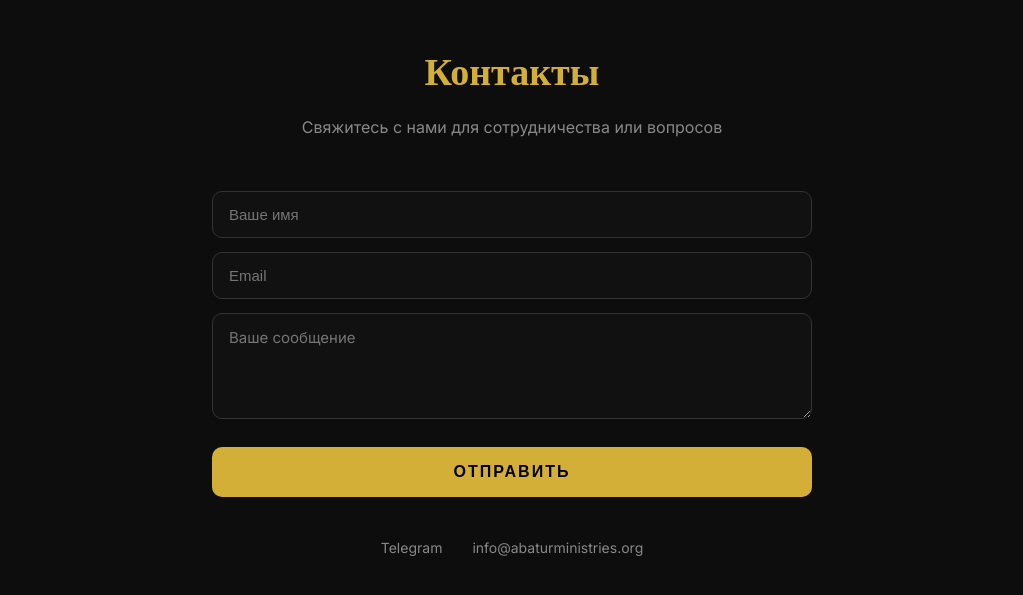
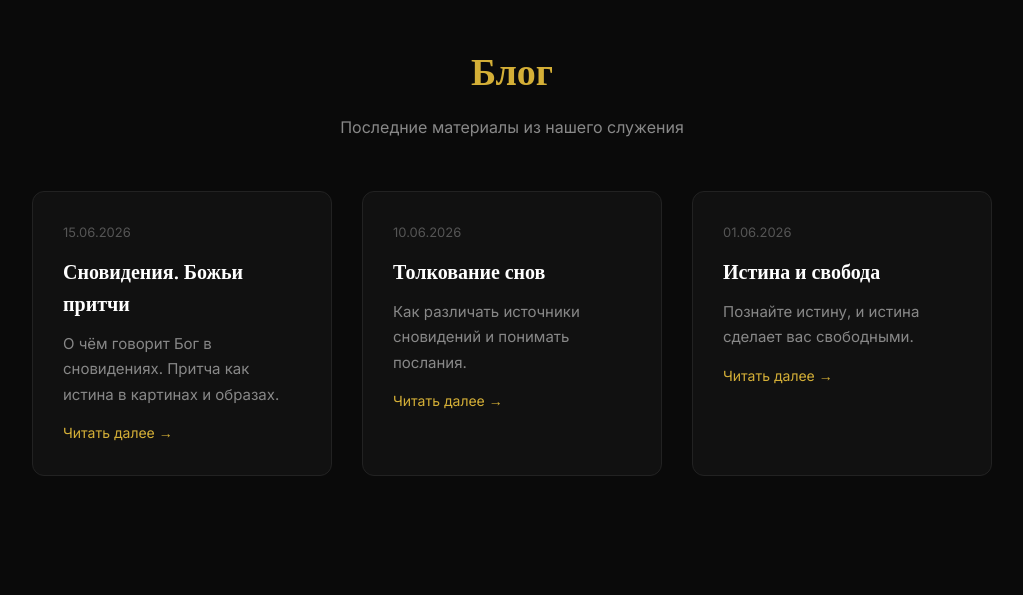
Before and after one commit to oabaturov-ops/abaturov, a Next.js app: page / in a window 1280 px wide. Shown: the part 2822-3417 px from the top of the page, without its empty margins (128-1151 px from the left). Built offline with nearby package versions, Linux system fonts and the light colour scheme.

Commit message:
add scroll animations, blog preview, email subscription

```diff
--- a/package.json
+++ b/package.json
@@ -9,6 +9,7 @@
     "lint": "eslint"
   },
   "dependencies": {
+    "@supabase/supabase-js": "^2.108.2",
     "next": "16.2.9",
     "react": "19.2.4",
     "react-dom": "19.2.4"
--- /dev/null
+++ b/src/app/api/subscribe/route.ts
@@ -0,0 +1,24 @@
+import { NextResponse } from "next/server";
+import { createClient } from "@supabase/supabase-js";
+
+const supabase = createClient(
+  process.env.NEXT_PUBLIC_SUPABASE_URL!,
+  process.env.NEXT_PUBLIC_SUPABASE_ANON_KEY!
+);
+
+export async function POST(request: Request) {
+  try {
+    const { email } = await request.json();
+    if (!email || !email.includes("@")) {
+      return NextResponse.json({ error: "Invalid email" }, { status: 400 });
+    }
+    const { error } = await supabase.from("subscribers").insert([{ email }]);
+    if (error) {
+      if (error.code === "23505") return NextResponse.json({ message: "Already subscribed" });
+      return NextResponse.json({ error: error.message }, { status: 500 });
+    }
+    return NextResponse.json({ message: "OK" });
+  } catch {
+    return NextResponse.json({ error: "Server error" }, { status: 500 });
+  }
+}
--- a/src/app/page.tsx
+++ b/src/app/page.tsx
@@ -1,6 +1,8 @@
 "use client";
 
 import Nav from "@/components/Nav";
+import AnimatedSection from "@/components/AnimatedSection";
+import SubscribeForm from "@/components/SubscribeForm";
 
 const projects = [
   {
@@ -64,6 +66,7 @@ export default function Home() {
 
       {/* About */}
       <section id="about" style={{ padding: "120px 20px", maxWidth: 900, margin: "0 auto", textAlign: "center" }}>
+      <AnimatedSection>
         <h2 style={{ color: "#d4af37", fontSize: 38, marginBottom: 30, fontWeight: 600 }}>
           {"\u041E \u043A\u043E\u043D\u0446\u0435\u043F\u0446\u0438\u0438"}
         </h2>
@@ -87,6 +90,7 @@ export default function Home() {
             <p style={{ color: "#888", fontSize: 15, lineHeight: 1.7 }}>{"\u0418\u043C\u044F \u043A\u0430\u043A \u043A\u043B\u044E\u0447 \u043A \u043B\u0438\u0447\u043D\u043E\u0441\u0442\u0438. \u0420\u0443\u0441\u0441\u043A\u0430\u044F \u0440\u0435\u043B\u0438\u0433\u0438\u043E\u0437\u043D\u0430\u044F \u0444\u0438\u043B\u043E\u0441\u043E\u0444\u0438\u044F \u0432 \u0441\u043E\u0432\u0440\u0435\u043C\u0435\u043D\u043D\u043E\u043C \u043F\u0440\u043E\u0447\u0442\u0435\u043D\u0438\u0438."}</p>
           </div>
         </div>
+      </AnimatedSection>
       </section>
 
       {/* Projects */}
@@ -142,6 +146,46 @@ export default function Home() {
             {"\u0418\u043E\u0430\u043D\u043D\u0430 8:32"}
           </cite>
         </div>
+      </section>
+
+      {/* Blog Preview */}
+      <section style={{ padding: "120px 20px", maxWidth: 1000, margin: "0 auto" }}>
+        <AnimatedSection>
+          <h2 style={{ textAlign: "center", color: "#d4af37", fontSize: 38, marginBottom: 15, fontWeight: 600 }}>
+            {"\u0411\u043B\u043E\u0433"}
+          </h2>
+          <p style={{ textAlign: "center", color: "#888", marginBottom: 50, fontSize: 16 }}>
+            {"\u041F\u043E\u0441\u043B\u0435\u0434\u043D\u0438\u0435 \u043C\u0430\u0442\u0435\u0440\u0438\u0430\u043B\u044B \u0438\u0437 \u043D\u0430\u0448\u0435\u0433\u043E \u0441\u043B\u0443\u0436\u0435\u043D\u0438\u044F"}
+          </p>
+          <div style={{ display: "grid", gridTemplateColumns: "repeat(auto-fit, minmax(280px, 1fr))", gap: 30 }}>
+            {[
+              { title: "\u0421\u043D\u043E\u0432\u0438\u0434\u0435\u043D\u0438\u044F. \u0411\u043E\u0436\u044C\u0438 \u043F\u0440\u0438\u0442\u0447\u0438", excerpt: "\u041E \u0447\u0451\u043C \u0433\u043E\u0432\u043E\u0440\u0438\u0442 \u0411\u043E\u0433 \u0432 \u0441\u043D\u043E\u0432\u0438\u0434\u0435\u043D\u0438\u044F\u0445. \u041F\u0440\u0438\u0442\u0447\u0430 \u043A\u0430\u043A \u0438\u0441\u0442\u0438\u043D\u0430 \u0432 \u043A\u0430\u0440\u0442\u0438\u043D\u0430\u0445 \u0438 \u043E\u0431\u0440\u0430\u0437\u0430\u0445.", slug: "dreams-gods-parables", date: "15.06.2026" },
+              { title: "\u0422\u043E\u043B\u043A\u043E\u0432\u0430\u043D\u0438\u0435 \u0441\u043D\u043E\u0432", excerpt: "\u041A\u0430\u043A \u0440\u0430\u0437\u043B\u0438\u0447\u0430\u0442\u044C \u0438\u0441\u0442\u043E\u0447\u043D\u0438\u043A\u0438 \u0441\u043D\u043E\u0432\u0438\u0434\u0435\u043D\u0438\u0439 \u0438 \u043F\u043E\u043D\u0438\u043C\u0430\u0442\u044C \u043F\u043E\u0441\u043B\u0430\u043D\u0438\u044F.", slug: "dream-interpretation", date: "10.06.2026" },
+              { title: "\u0418\u0441\u0442\u0438\u043D\u0430 \u0438 \u0441\u0432\u043E\u0431\u043E\u0434\u0430", excerpt: "\u041F\u043E\u0437\u043D\u0430\u0439\u0442\u0435 \u0438\u0441\u0442\u0438\u043D\u0443, \u0438 \u0438\u0441\u0442\u0438\u043D\u0430 \u0441\u0434\u0435\u043B\u0430\u0435\u0442 \u0432\u0430\u0441 \u0441\u0432\u043E\u0431\u043E\u0434\u043D\u044B\u043C\u0438.", slug: "truth-and-freedom", date: "01.06.2026" },
+            ].map((article, i) => (
+              <a key={i} href={`https://abaturministry.org/blog/${article.slug}`} target="_blank" rel="noopener noreferrer"
+                style={{ textDecoration: "none", background: "#111", border: "1px solid #222", borderRadius: 12, padding: 30, transition: "border-color 0.3s", display: "block" }}
+                onMouseEnter={e => (e.currentTarget.style.borderColor = "#d4af37")}
+                onMouseLeave={e => (e.currentTarget.style.borderColor = "#222")}
+              >
+                <p style={{ color: "#555", fontSize: 13, marginBottom: 12 }}>{article.date}</p>
+                <h3 style={{ color: "#fff", fontSize: 20, marginBottom: 12, fontWeight: 600 }}>{article.title}</h3>
+                <p style={{ color: "#888", fontSize: 15, lineHeight: 1.7 }}>{article.excerpt}</p>
+                <p style={{ color: "#d4af37", fontSize: 14, marginTop: 15 }}>{"\u0427\u0438\u0442\u0430\u0442\u044C \u0434\u0430\u043B\u0435\u0435 \u2192"}</p>
+              </a>
+            ))}
+          </div>
+        </AnimatedSection>
+      </section>
+
+      {/* Subscribe */}
+      <section style={{ padding: "80px 20px", borderTop: "1px solid #1a1a1a", borderBottom: "1px solid #1a1a1a" }}>
+        <AnimatedSection>
+          <h2 style={{ textAlign: "center", color: "#d4af37", fontSize: 32, marginBottom: 30, fontWeight: 600 }}>
+            {"\u0411\u0443\u0434\u044C\u0442\u0435 \u0432 \u043A\u0443\u0440\u0441\u0435"}
+          </h2>
+          <SubscribeForm />
+        </AnimatedSection>
       </section>
 
       {/* Contacts */}
--- /dev/null
+++ b/src/components/AnimatedSection.tsx
@@ -0,0 +1,29 @@
+"use client";
+import { useEffect, useRef, useState, ReactNode, CSSProperties } from "react";
+
+export default function AnimatedSection({ children, style }: { children: ReactNode; style?: CSSProperties }) {
+  const ref = useRef<HTMLDivElement>(null);
+  const [visible, setVisible] = useState(false);
+
+  useEffect(() => {
+    const el = ref.current;
+    if (!el) return;
+    const observer = new IntersectionObserver(
+      ([entry]) => { if (entry.isIntersecting) { setVisible(true); observer.unobserve(el); } },
+      { threshold: 0.1 }
+    );
+    observer.observe(el);
+    return () => observer.disconnect();
+  }, []);
+
+  return (
+    <div ref={ref} style={{
+      opacity: visible ? 1 : 0,
+      transform: visible ? "translateY(0)" : "translateY(30px)",
+      transition: "opacity 0.7s ease-out, transform 0.7s ease-out",
+      ...style
+    }}>
+      {children}
+    </div>
+  );
+}
--- /dev/null
+++ b/src/components/SubscribeForm.tsx
@@ -0,0 +1,52 @@
+"use client";
+import { useState, FormEvent } from "react";
+
+export default function SubscribeForm() {
+  const [email, setEmail] = useState("");
+  const [status, setStatus] = useState<"idle" | "loading" | "done" | "error">("idle");
+
+  const submit = async (e: FormEvent) => {
+    e.preventDefault();
+    if (!email.trim()) return;
+    setStatus("loading");
+    try {
+      const res = await fetch("/api/subscribe", {
+        method: "POST",
+        headers: { "Content-Type": "application/json" },
+        body: JSON.stringify({ email: email.trim() }),
+      });
+      if (res.ok) { setStatus("done"); setEmail(""); }
+      else setStatus("error");
+    } catch { setStatus("error"); }
+  };
+
+  const btnBg = status === "done" ? "#2a6e2a" : status === "loading" ? "#333" : "#d4af37";
+  const btnColor = status === "done" || status === "loading" ? "#666" : "#000";
+  const btnText = status === "loading" ? "..." : status === "done" ? "Готово!" : "Подписаться";
+  const btnCursor = status === "loading" || status === "done" ? "default" : "pointer";
+
+  return (
+    <div style={{ textAlign: "center" }}>
+      <p style={{ color: "#aaa", fontSize: 16, marginBottom: 20 }}>
+        Подпишитесь на обновления и новые материалы
+      </p>
+      <form onSubmit={submit} style={{ display: "flex", gap: 10, maxWidth: 500, margin: "0 auto" }}>
+        <input
+          type="email" value={email} onChange={(e) => setEmail(e.target.value)}
+          placeholder="Ваш email" required
+          style={{
+            flex: 1, background: "#111", border: "1px solid #333", borderRadius: 6,
+            padding: "12px 16px", color: "#fff", fontSize: 15, outline: "none"
+          }}
+        />
+        <button type="submit" disabled={status === "loading" || status === "done"}
+          style={{
+            background: btnBg, color: btnColor, border: "none", borderRadius: 6,
+            padding: "12px 24px", fontSize: 15, fontWeight: 600, cursor: btnCursor,
+            transition: "background 0.3s"
+          }}
+        >{btnText}</button>
+      </form>
+    </div>
+  );
+}
```
Also changed, not shown: Новый текстовый документ.txt (added), 1 other file (tests, documents, lock files or other folders).
